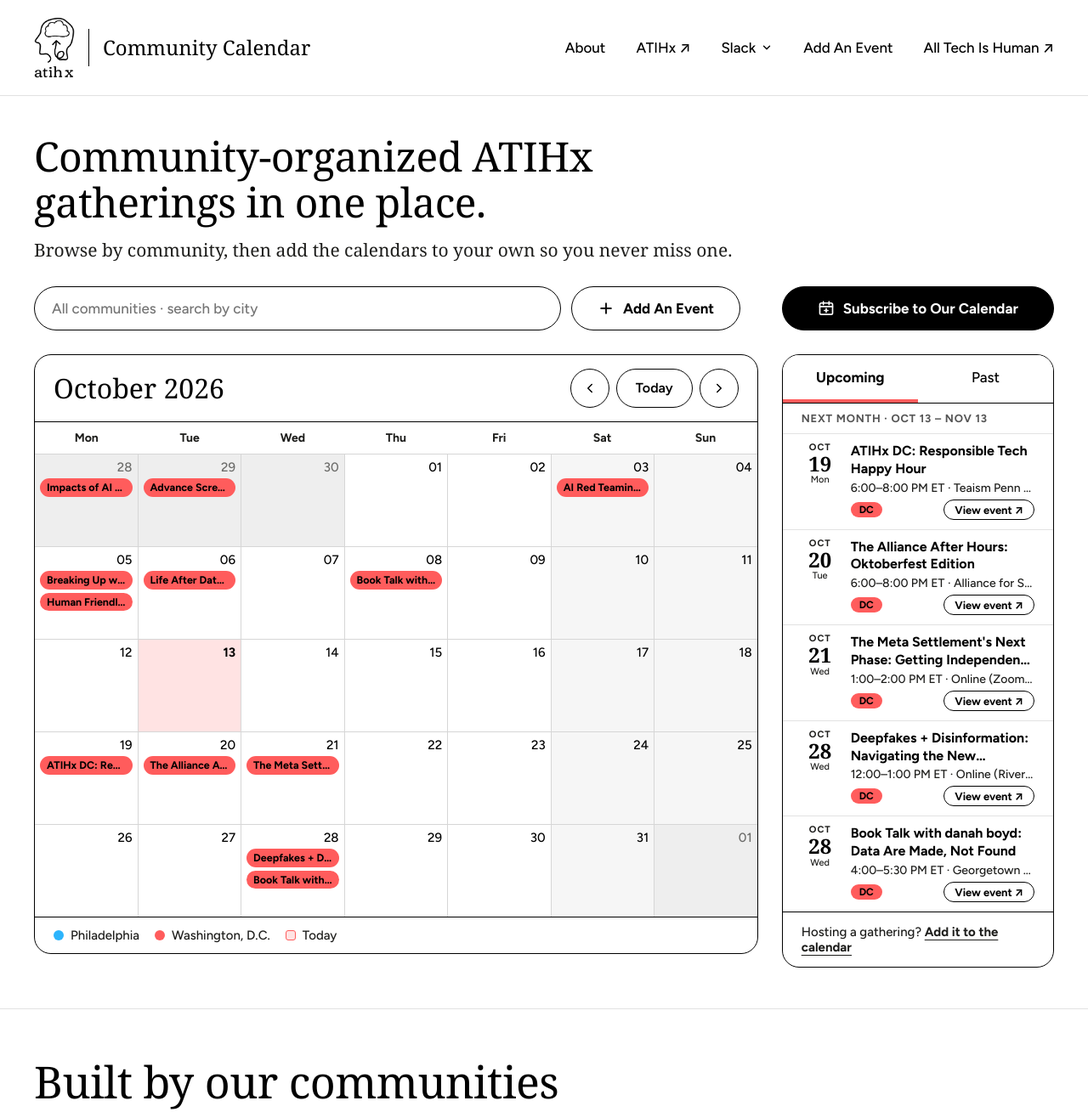
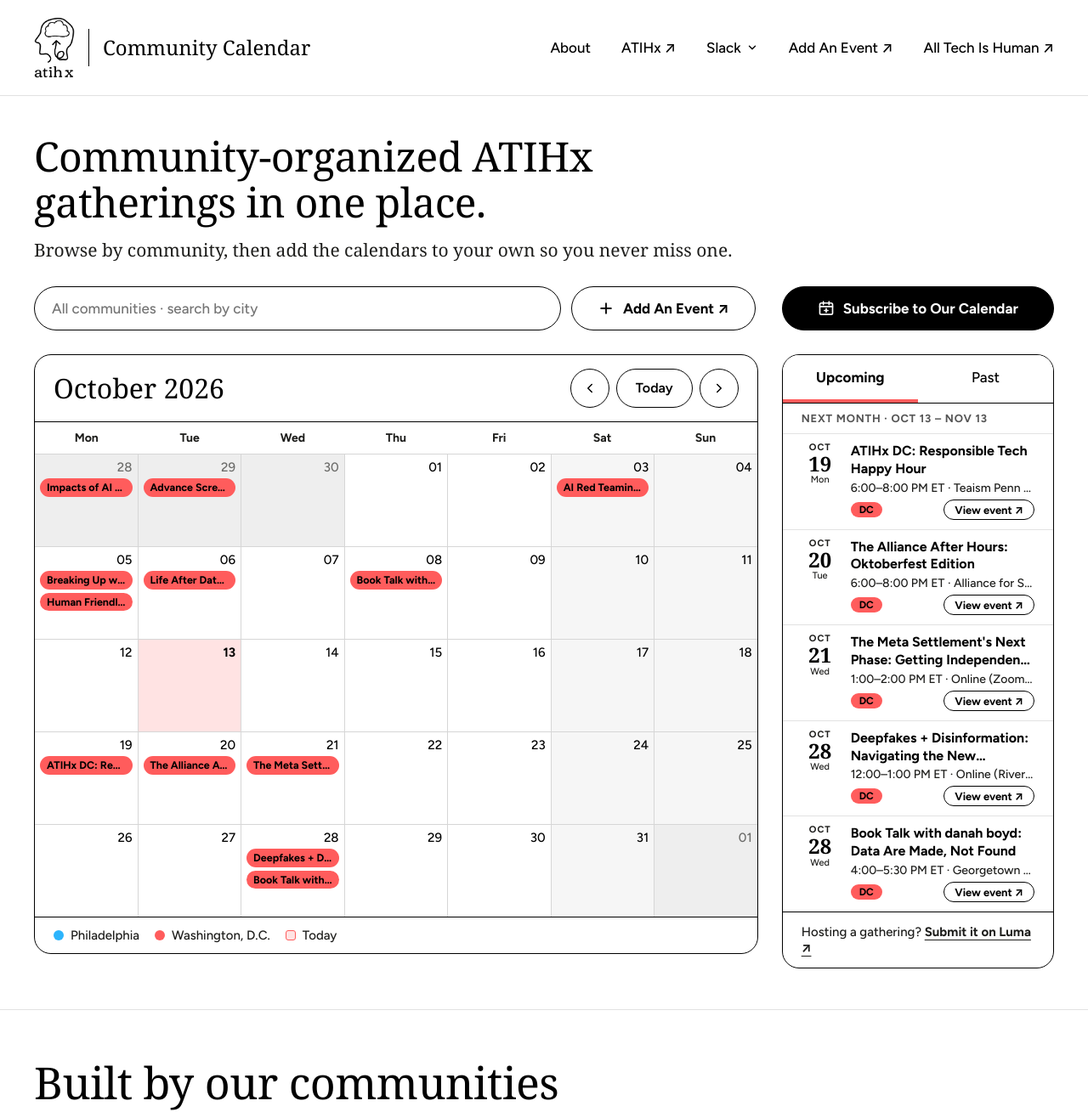
Before and after one commit to ChadL22/atihx-community-calendar, a plain HTML site: page index.html in a window 1280 px wide. Shown: the top 1309 px of the page at 85% size. Drawn offline with Linux system fonts and the light colour scheme; a web font is replaced by a local one.

Commit message:
Point Add An Event to Luma

```diff
--- a/index.html
+++ b/index.html
@@ -35,7 +35,7 @@
           <a href="https://all-tech-is-human.slack.com/">Sign into ATIH's Slack</a>
         </div>
       </div>
-      <a href="submit.html">Add An Event</a>
+      <a href="https://luma.com/AllTechIsHuman" title="Submit your event to the All Tech Is Human calendar on Luma">Add An Event ↗</a>
       <a href="https://alltechishuman.org/">All Tech Is Human ↗</a>
     </nav>
   </div>
@@ -64,9 +64,9 @@
           </div>
         </div>
       </div>
-      <a class="btn btn-outline" href="submit.html">
+      <a class="btn btn-outline" href="https://luma.com/AllTechIsHuman" title="Submit your event to the All Tech Is Human calendar on Luma">
         <svg width="20" height="20" viewBox="0 0 24 24" fill="none" stroke="currentColor" stroke-width="2.2" stroke-linecap="round" aria-hidden="true"><path d="M12 5v14M5 12h14"/></svg>
-        Add An Event
+        Add An Event ↗
       </a>
     </div>
     <div class="toolbar-side">
@@ -118,7 +118,7 @@
       </div>
       <p class="list-range" id="list-range"></p>
       <div id="event-list" role="tabpanel" tabindex="0" aria-labelledby="list-range"></div>
-      <div class="events-foot">Hosting a gathering? <a class="ulink strong" href="submit.html">Add it to the calendar</a></div>
+      <div class="events-foot">Hosting a gathering? <a class="ulink strong" href="https://luma.com/AllTechIsHuman" title="Submit your event to the All Tech Is Human calendar on Luma">Submit it on Luma ↗</a></div>
     </aside>
   </div>
 </main>
```
Also changed, not shown: submit.html (+1 -1 lines), README.md.
